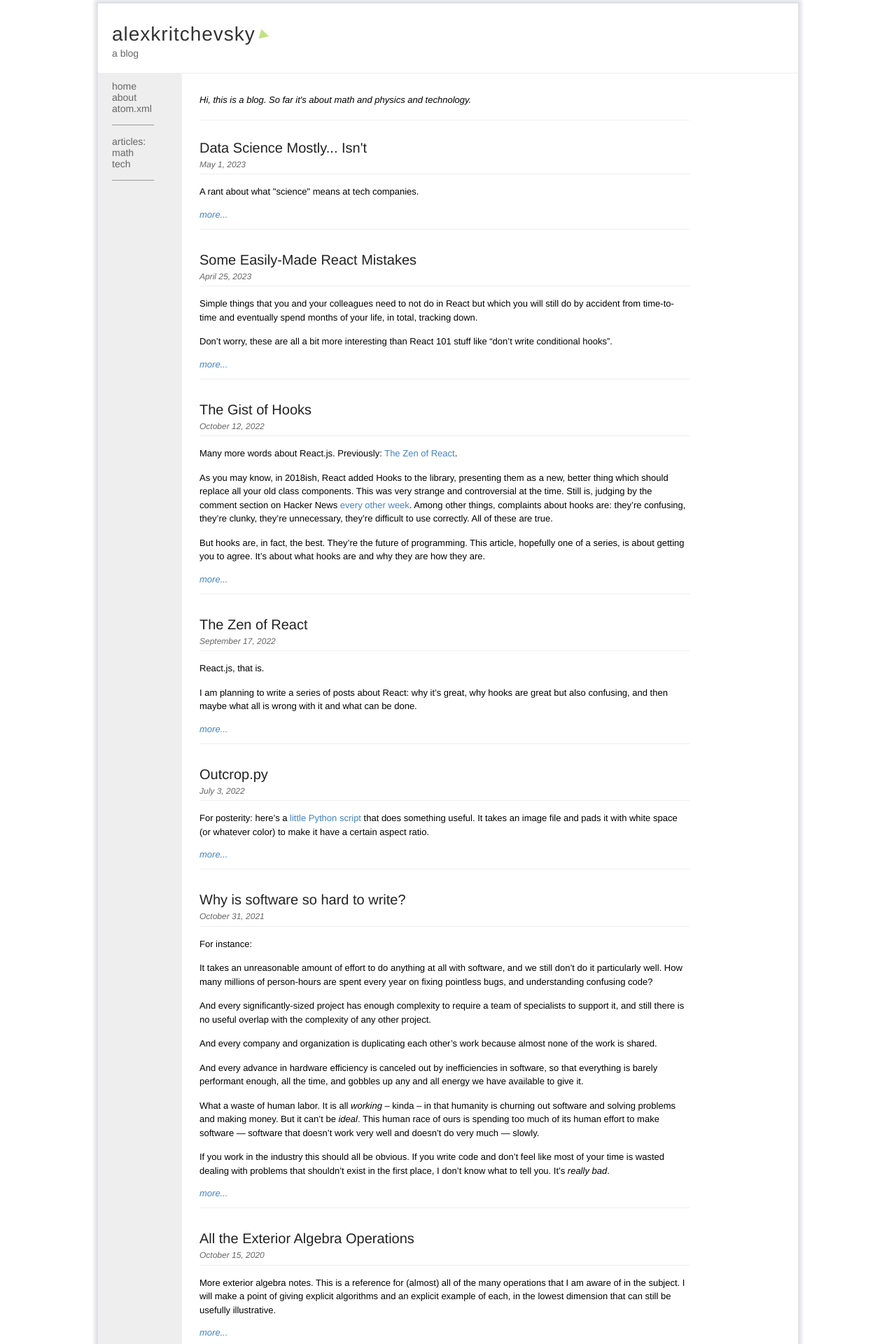
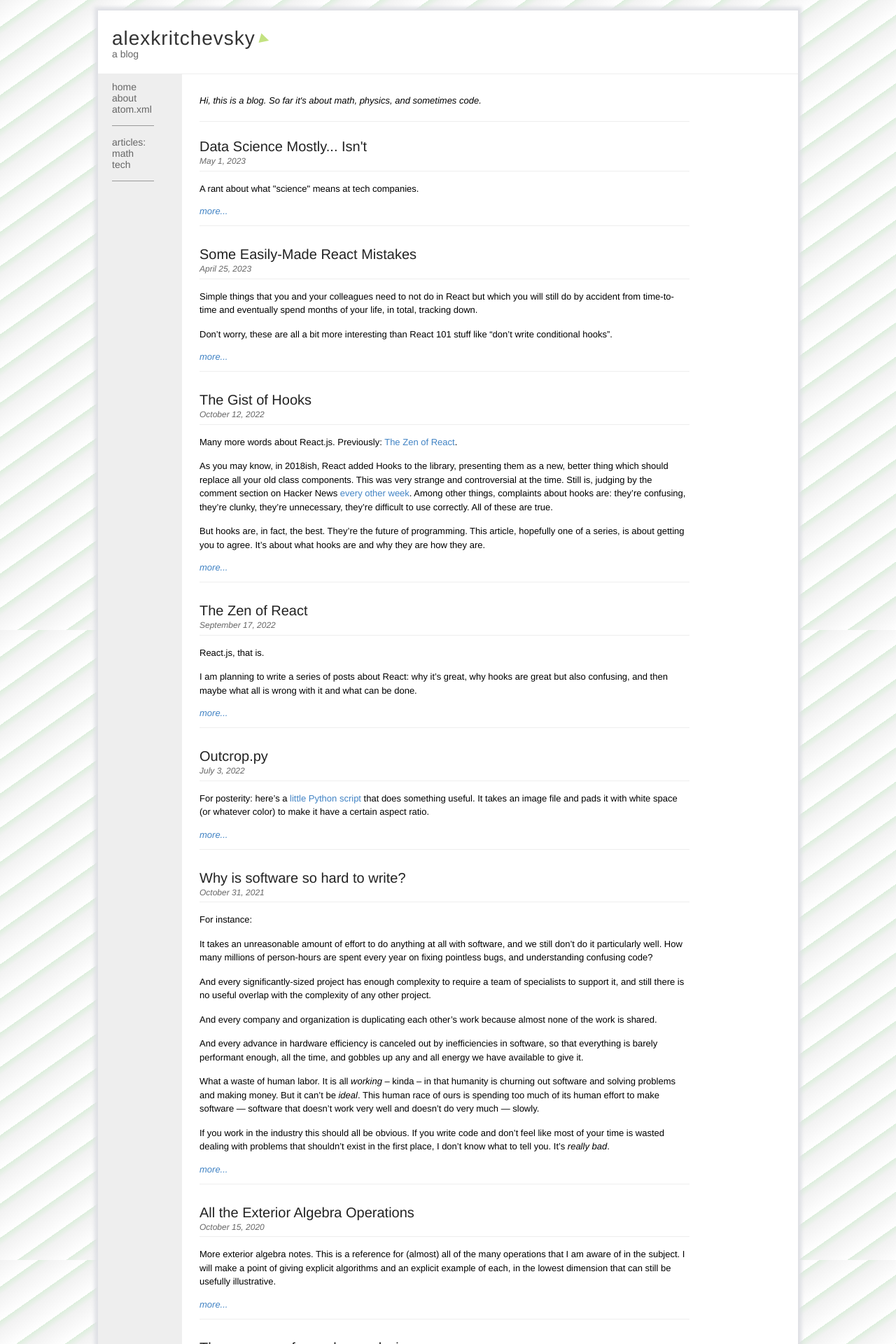
Before and after one commit to ajakaja/ajakaja.github.io, a Jekyll site: the page built from index.html, in a window 1280 px wide. Shown: the top 1920 px of the page at 70% size. Built offline with Jekyll 4.4.1, drawn with Linux system fonts in a browser that asks for light colours.

Commit message:
more layout changes

```diff
--- a/_includes/brick.html
+++ b/_includes/brick.html
@@ -1,4 +1,5 @@
-<svg id="b" xmlns="http://www.w3.org/2000/svg" viewBox="0 0 400 200" width="200" height="100">
+<div class="b">
+<svg xmlns="http://www.w3.org/2000/svg" viewBox="0 0 400 200" width="200" height="100">
 	<defs>
 	    <radialGradient id="Gradient">
 	      	<stop offset="0" stop-color="white" stop-opacity="1" />
@@ -33,3 +34,4 @@
 		<path fill="#c3e281" d="M119,66 L119,115 L245,114 L245,64 L119,65 z"/>
 	</g>
 </svg>
+</div>
--- a/_includes/masthead.html
+++ b/_includes/masthead.html
@@ -24,14 +24,16 @@
         "&nbsp;",
         "???",
         "..........^^....%%",
-        "check back later for weird rants",
+        "check back later for more weird rants",
         "trying to be cool",
         "seriously, fuck C",
         "seriously... fuck javascript",
         "... on the internet!",
         "numtot for life",
-        "(future radical)",
+        "future radical",
         "react is a lifestyle",
+        "#psyfi",
+        "you can't be serious"
     ];
     const d6 = Math.floor(Math.random() * 6) + 1;
     if (d6 >= 5) {
--- a/_layouts/default.html
+++ b/_layouts/default.html
@@ -30,9 +30,9 @@
 {% if page.math %}
 <noscript><p class="noscript">Hey, it looks like you have Javascript disabled. There's math on this page that's supposed to be rendered by Javascript, so it might not make sense!</p></noscript>{% endif %}
 {{ content }}
-{% include brick.html %}
 </div>
 </div>
+{% include brick.html %}
 </div>
 {% if page.footnotes %}<script>
 $(document).ready(function() {
--- a/css/site.scss
+++ b/css/site.scss
@@ -21,15 +21,21 @@ html {
 }
 
 body {
-  background: $white;
   font-size: 13px;
   font-family: $font;
   font-weight: normal;
   color: #000;
-  height: 100%;
+  height: auto;
   display: flex;
   flex-direction: column;
-  height: 100%;
+  position: relative;
+
+  background: repeating-linear-gradient(
+    -35deg,
+    #fff,
+    #f2f2f2 30px,
+    #ded 40px,
+  );
 }
 
 hr {
@@ -114,7 +120,7 @@ h1, h2, h3, h4, h5, h6 {
   color: $darkerGray;
   font-weight: 400;
 
-  line-height: 1.7;
+  line-height: 1.4;
   padding: 0;
 
   @include mobile {
@@ -141,7 +147,8 @@ h2 {
 }
 
 h3 {
-  font-size: 16px;
+  font-size: 14px;
+  font-weight: 600;
 }
 
 h4 {
@@ -239,14 +246,20 @@ p.noscript {
 // .masthead
 //
 
+.frame {
+  background: $white;
+  flex-grow: 1;
+  display: flex;
+  flex-direction: column;
+  min-height: 600px;
+  position: relative;
+}
+
 @media (min-width: 1000px) {
 .frame {
     min-width: 1000px;
     box-shadow: 0 0 5px 5px #dfe0e5;
-    margin: 5px auto;
-    flex-grow: 1;
-    display: flex;
-    flex-direction: column;
+    margin: 15px auto;
 }
 }
 
@@ -498,11 +511,14 @@ p.indent {
   color: red;
 }
 
-svg#b {
+div.b {
   position: absolute;
-  right: -20%;
-  bottom: 0;
-  opacity: 0.08;
+  right: 20px;
+  bottom: 50px;
+
+  svg {
+    opacity: 0.08;
+  }
 }
 
 figcaption {
--- a/index.html
+++ b/index.html
@@ -6,7 +6,7 @@ footnotes: true
 regenerate: true
 ---
 
-<em>Hi, this is a blog. So far it's about math and physics and technology.</em>
+<em>Hi, this is a blog. So far it's about math, physics, and sometimes code.</em>
 <br/><br/>
 <hr>
 <br/>
```
Also changed, not shown: other parts of index.html (+0 -3 lines).
